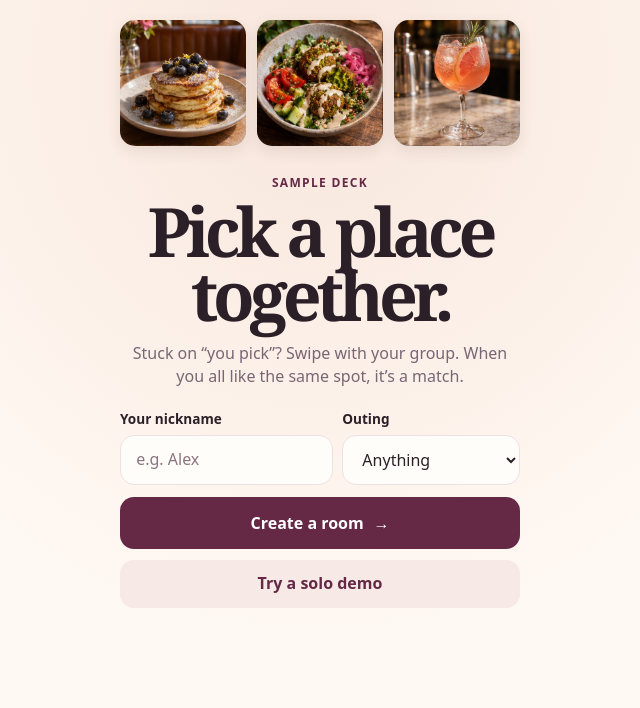
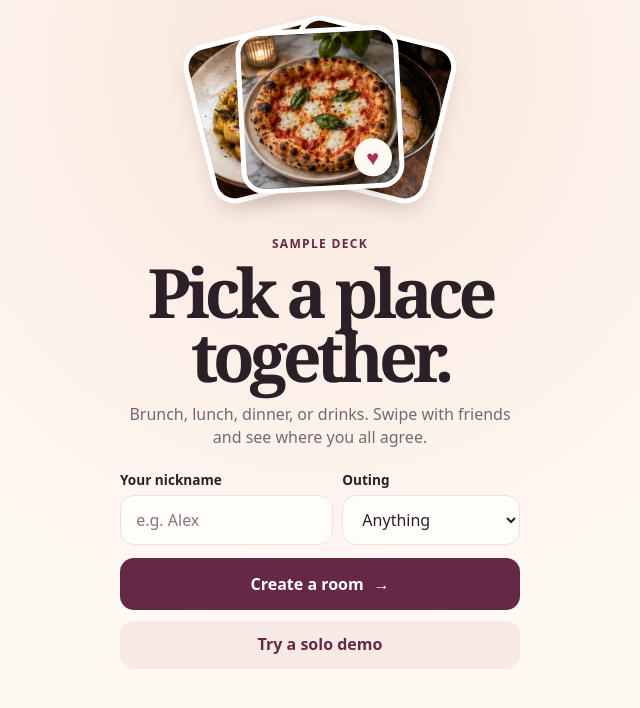
Before and after one commit to nefelikyriakidi-sketch/Blinder, a plain HTML site: page dist/index.html in a window 1280 px wide. Shown: the part 60-768 px from the top of the page, without its empty margins (320-960 px from the left). Drawn offline with Linux system fonts and the light colour scheme.

Commit message:
Restore the original Blinder homepage

```diff
--- a/dist/index.html
+++ b/dist/index.html
@@ -4,7 +4,7 @@
     <meta charset="utf-8">
     <meta name="viewport" content="width=device-width, initial-scale=1, viewport-fit=cover">
     <meta name="theme-color" content="#fff9f3">
-    <meta name="description" content="Pick a place together. Swipe through brunch spots, lunch places, dinner picks, and bars with your group.">
+    <meta name="description" content="Pick a place together. Swipe on places for brunch, lunch, dinner, or drinks and find your group match.">
     <title>Blinder</title>
     <link rel="manifest" href="./manifest.webmanifest">
     <link rel="icon" href="./icon-192.png" type="image/png">
@@ -33,14 +33,14 @@
     </dialog>
     <template id="home">
       <section class="home">
-        <div class="preview-spread" aria-hidden="true">
-          <div class="preview-card photo outing-photo" style="--x:0%;--y:0%"></div>
-          <div class="preview-card photo" style="--x:50%;--y:100%"></div>
-          <div class="preview-card photo outing-photo" style="--x:0%;--y:66.667%"></div>
+        <div class="preview-stack" aria-hidden="true">
+          <div class="preview-left photo" style="--x:0%;--y:33.333%"></div>
+          <div class="preview-right photo" style="--x:100%;--y:0%"></div>
+          <div class="preview-front photo" style="--x:0%;--y:0%"><span>♥</span></div>
         </div>
         <span class="eyebrow">Sample deck</span>
         <h1>Pick a place<br> together.</h1>
-        <p>Stuck on “you pick”? Swipe with your group. When you all like the same spot, it’s a match.</p>
+        <p>Brunch, lunch, dinner, or drinks. Swipe with friends and see where you all agree.</p>
         <form id="join-form">
           <div class="form-fields">
             <div>
--- a/dist/styles.css
+++ b/dist/styles.css
@@ -56,16 +56,12 @@ button:focus-visible, a:focus-visible, input:focus-visible, select:focus-visible
 .outing-photo { background-image: url("./outing-photos.jpg"); }
 .outing-chip { color: var(--brand); background: #f4e4e6; padding: .3rem .6rem; border-radius: 999px; font-size: .8rem; font-weight: 750; }
 
-.preview-spread {
-  display: grid;
-  grid-template-columns: repeat(3, minmax(0, 1fr));
-  gap: clamp(.35rem, 2vw, .65rem);
-  margin: .75rem auto 1.5rem;
-}
-.preview-card {
-  border-radius: clamp(10px, 3vw, 15px);
-  box-shadow: 0 .35rem .95rem #40201619;
-}
+.preview-stack { position: relative; height: clamp(135px, 24svh, 230px); margin: .2rem auto 1.2rem; }
+.preview-stack > div { position: absolute; height: 85%; width: auto; top: 4%; left: 50%; border: .35rem solid #fff; border-radius: 1.45rem; box-shadow: 0 .6rem 1rem #40201620; }
+.preview-left { transform: translateX(-76%) rotate(-14deg); }
+.preview-right { transform: translateX(-24%) rotate(14deg); }
+.preview-front { transform: translateX(-50%) rotate(-3deg); }
+.preview-front span { position: absolute; right: .45rem; bottom: .45rem; display: grid; place-items: center; width: 2.4rem; height: 2.4rem; border-radius: 50%; background: var(--paper); color: var(--bright); font-size: 1.35rem; }
 
 #join-form { display: grid; gap: .45rem; text-align: start; }
 .form-fields { display: grid; grid-template-columns: 1.2fr 1fr; gap: .55rem; }
@@ -127,7 +123,7 @@ input::placeholder { color: #8b7580; }
 .card-info h2 { font-size: clamp(1.45rem, 6vw, 1.85rem); }
 .card-info p { margin-top: .25rem; font-size: .9rem; }
 .details-button { flex: 0 0 auto; }
-.card, .preview-spread { user-select: none; }
+.card, .preview-stack { user-select: none; }
 
 .votes { display: grid; grid-template-columns: 1fr 1fr 1fr; gap: .6rem; place-items: start center; margin-top: .7rem; }
 .vote {
```
Also changed, not shown: dist/sw.js, 1 other file.
